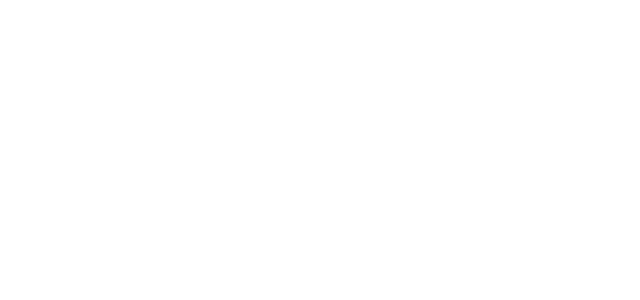
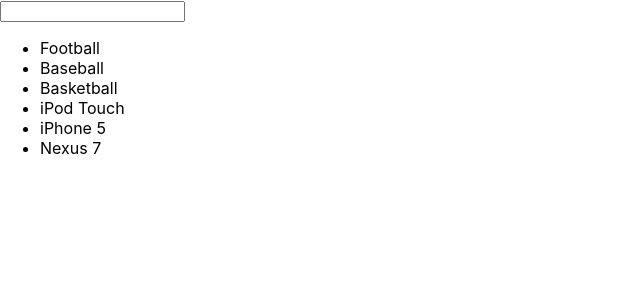
Before and after one commit to iktarun/react-learning, a React (Create React App) app in the folder version17/react-learning-app/: page /stock in a window 1280 px wide. Shown: the top 300 px of the page, without its empty margins (0-640 px from the left). Built offline with nearby package versions, Linux system fonts and the light colour scheme.

Commit message:
Search Items Tool

```diff
--- a/version17/react-learning-app/src/Routes.js
+++ b/version17/react-learning-app/src/Routes.js
@@ -2,11 +2,13 @@
 import { BrowserRouter as Router, Switch, Route } from "react-router-dom";
 import Home from "./pages/Home";
 import Timer from "./pages/Timer";
+import StockContainer from "./pages/StockContainer";
 
 const routes = [
   { path: "/", component: Home },
   { path: "/home", component: Home },
   { path: "/timer", component: Timer },
+  { path: "/stock", component: StockContainer },
 ];
 
 export default function Routes() {
--- a/version17/react-learning-app/src/pages/Home.js
+++ b/version17/react-learning-app/src/pages/Home.js
@@ -14,7 +14,8 @@
     // this.setState({ uname: uname === "Sapna" ? "Tarun" : "Sapna" });
     // this.setState({ count: count + 2 });
     // this.setState({ count: count + 2 });
-    numbers.splice(2, 1, 9, 8, 7);
+    numbers.splice(2, 1, 6, 5);
+    numbers[2] = 9;
     // this.setState({ count: count++ });
     // this.setState((state) => {
     //   console.log("Insider state:", state.count);
--- /dev/null
+++ b/version17/react-learning-app/src/pages/StockContainer.js
@@ -0,0 +1,85 @@
+import React from "react";
+
+function FilterTable({ searchText, items }) {
+  let processedItems = items;
+  if (searchText) {
+    processedItems = processedItems.filter(
+      (item) => item.name.toLowerCase().indexOf(searchText.toLowerCase()) != -1
+    );
+  }
+  return (
+    <ul>
+      {processedItems.map((item) => {
+        if (searchText && item.name === searchText) {
+          return <li key={item.name}>{item.name}</li>;
+        }
+        return <li key={item.name}>{item.name}</li>;
+      })}
+    </ul>
+  );
+}
+
+class StockContainer extends React.Component {
+  constructor(props) {
+    super(props);
+    this.state = {
+      searchText: "",
+      items: [
+        {
+          category: "Sporting Goods",
+          price: "$49.99",
+          stocked: true,
+          name: "Football",
+        },
+        {
+          category: "Sporting Goods",
+          price: "$9.99",
+          stocked: true,
+          name: "Baseball",
+        },
+        {
+          category: "Sporting Goods",
+          price: "$29.99",
+          stocked: false,
+          name: "Basketball",
+        },
+        {
+          category: "Electronics",
+          price: "$99.99",
+          stocked: true,
+          name: "iPod Touch",
+        },
+        {
+          category: "Electronics",
+          price: "$399.99",
+          stocked: false,
+          name: "iPhone 5",
+        },
+        {
+          category: "Electronics",
+          price: "$199.99",
+          stocked: true,
+          name: "Nexus 7",
+        },
+      ],
+    };
+  }
+  onSearch = (event) => {
+    this.setState({ searchText: event.target.value });
+  };
+
+  render() {
+    console.log(this.state);
+    return (
+      <React.Fragment>
+        <input type="text" onChange={this.onSearch} />
+        <FilterTable
+          searchText={this.state.searchText}
+          items={this.state.items}
+        />
+      </React.Fragment>
+    );
+  }
+}
+
+export default StockContainer;
```
